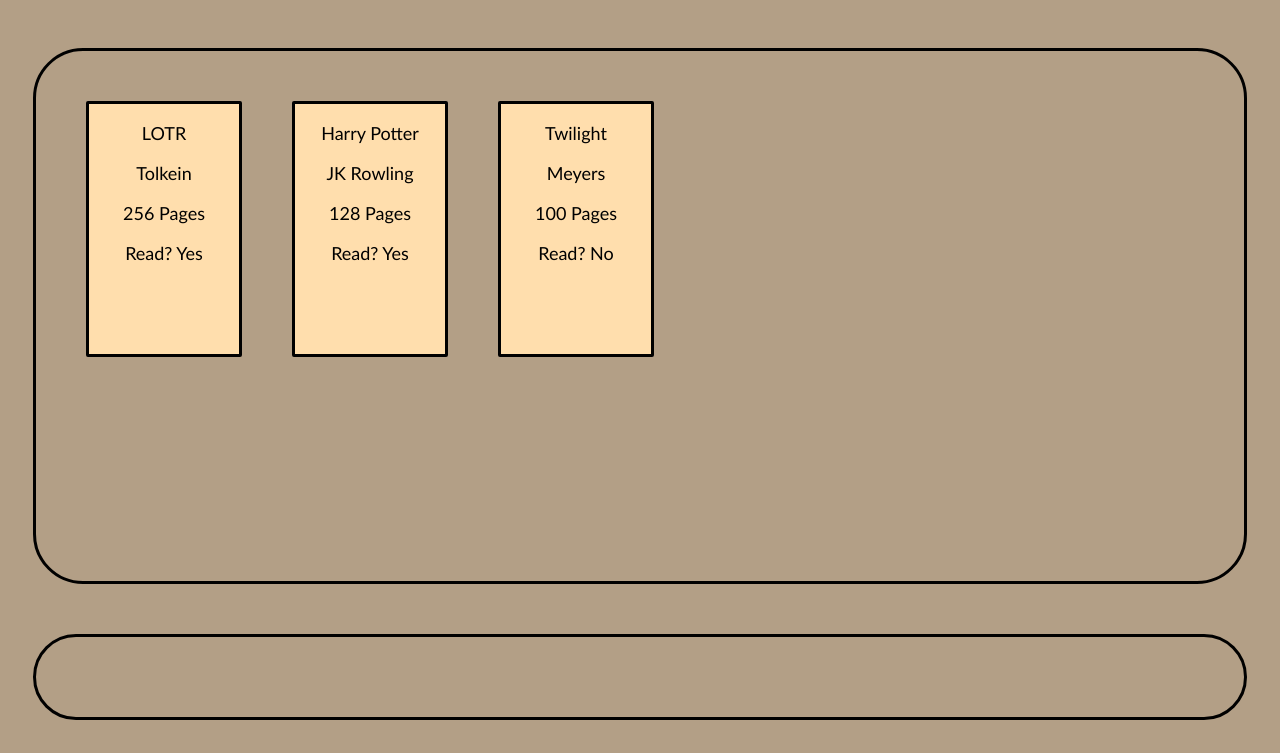
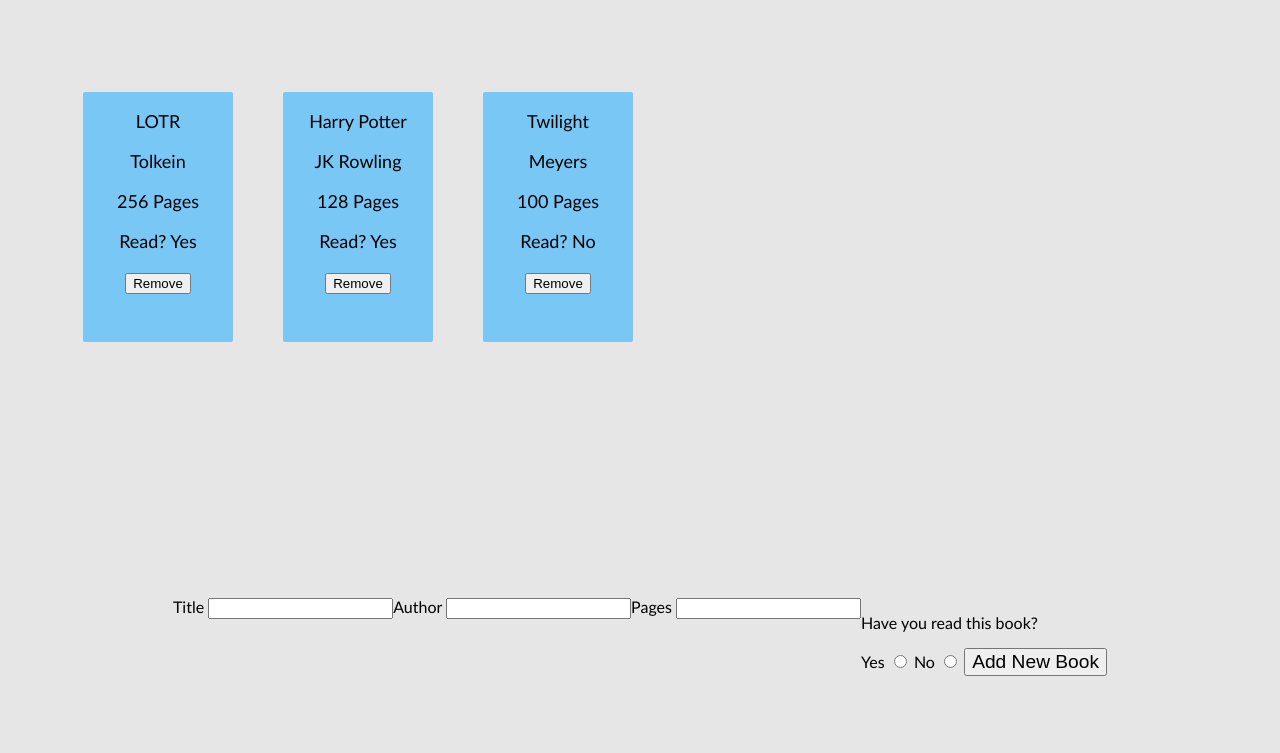
Before and after one commit to jcheso/library, a plain HTML site: page index.html in a window 1280 px wide. Shown: the part 204-957 px from the top of the page. After the commit the page ends 888 px from the top, so only its background shows below. Drawn offline with Linux system fonts and the light colour scheme.

Commit message:
Added functionality to add and delete books

```diff
--- a/index.html
+++ b/index.html
@@ -15,7 +15,40 @@
     <div class="container">
       <div class="header"><h1>My Digital Library</h1></div>
       <div id="book-shelf" class="book-shelf"></div>
-      <div class="footer"></div>
+      <div class="footer">
+        <form id="add-book-form" class="add-book-form">
+          <label for="title"
+            >Title
+            <input type="text" id="title" name="title" />
+          </label>
+          <label for="author"
+            >Author
+            <input type="text" id="author" name="author" />
+          </label>
+          <label for="pages"
+            >Pages <input type="text" id="pages" name="pages" />
+          </label>
+          <div class="radio-buttons">
+            <div><p>Have you read this book?</p></div>
+            <div>
+              <label for="haveRead"
+                >Yes
+                <input type="radio" id="haveRead" name="haveRead" value="Yes" />
+              </label>
+              <label for="haveRead"
+                >No
+                <input type="radio" id="haveNotRead" name="haveNotRead" value="No" />
+              </label>
+              <input
+                id="new-book"
+                class="button"
+                type="submit"
+                value="Add New Book"
+              />
+            </div>
+          </div>
+        </form>
+      </div>
     </div>
     <script src="scripts.js"></script>
   </body>
--- a/scripts.js
+++ b/scripts.js
@@ -16,9 +16,11 @@ addBookToLibrary("Twilight", "Meyers", "100", "No");
 
 console.table(myLibrary);
 
-function displayBooks(bookObj, index) {
+// Need to fix indexing
+function displayBook(bookObj, index) {
   console.log(bookObj);
   console.log(index);
+
 
   const bookShelf = document.querySelector("#book-shelf");
   const book = document.createElement("div");
@@ -28,23 +30,53 @@ function displayBooks(bookObj, index) {
 
   const bookTitle = document.createElement("p");
   bookTitle.setAttribute("class", "book-data");
-  bookTitle.textContent = bookObj.title
+  bookTitle.textContent = bookObj.title;
   book.appendChild(bookTitle);
 
   const bookAuthor = document.createElement("p");
   bookAuthor.setAttribute("class", "book-data");
-  bookAuthor.textContent = bookObj.author
+  bookAuthor.textContent = bookObj.author;
   book.appendChild(bookAuthor);
 
   const bookPages = document.createElement("p");
   bookPages.setAttribute("class", "book-data");
-  bookPages.textContent = bookObj.pages + ' Pages'
+  bookPages.textContent = bookObj.pages + " Pages";
   book.appendChild(bookPages);
 
   const bookRead = document.createElement("p");
   bookRead.setAttribute("class", "book-data");
-  bookRead.textContent = "Read? " + bookObj.haveRead
+  bookRead.textContent = "Read? " + bookObj.haveRead;
   book.appendChild(bookRead);
+
+  const bookRemove = document.createElement("button");
+  bookRemove.setAttribute("value", index);
+
+  bookRemove.addEventListener("click", deleteBook)
+  bookRemove.textContent = "Remove"
+  book.appendChild(bookRemove);
 }
 
-myLibrary.forEach(displayBooks);
+myLibrary.forEach(displayBook);
+
+// Submit function that saves form data, creates a new book object and displays it
+document.getElementById("add-book-form").addEventListener("submit", (event) => {
+  title = document.getElementById("title").value
+  author = document.getElementById("author").value;
+  pages = document.getElementById("pages").value;
+  haveRead = document.getElementById("haveRead").value;
+  if (haveRead !== "Yes") {
+    haveRead = "No";
+  }
+  addBookToLibrary(title, author, pages, haveRead);
+  displayBook(myLibrary[myLibrary.length - 1], myLibrary.length-1)
+  console.table(myLibrary)
+  event.preventDefault();
+});
+
+function deleteBook(){
+  let book = document.getElementById(this.value)
+  book.remove()
+  myLibrary.splice(this.value, 1, '');
+  console.table(myLibrary)
+
+}
--- a/styles.css
+++ b/styles.css
@@ -1,5 +1,5 @@
 body {
-  background-color: rgb(179, 159, 134);
+  background-color: rgb(230, 230, 230);
   font-family: "Trebuchet MS", "Lucida Sans Unicode", "Lucida Grande",
     "Lucida Sans", Arial, sans-serif;
 }
@@ -8,29 +8,24 @@ body {
   font-size: xx-large;
   font-weight: 900;
   text-align: center;
-  border-style: solid;
   border-radius: 50px;
-  border-color: rgb(0, 0, 0);
-  background-color: rgb(165, 141, 111);
   margin: 25px;
+  text-transform: uppercase;
 }
 
 .book-shelf {
   display: flex;
   flex-direction: row;
   flex-wrap: wrap;
-  border-style: solid;
-  border-radius: 50px;
   height: 60vh;
   margin: 25px;
   padding: 25px;
 }
 
 .footer {
-  border-style: solid;
-  border-radius: 50px;
-  height: 10vh;
-  margin: 25px;
+  display: flex;
+  justify-content: center;
+  align-items: center;
 }
 
 .container {
@@ -39,12 +34,25 @@ body {
 }
 
 .book {
-  border-style: solid;
   border-radius: 2px;
   width: 150px;
   height: 250px;
   margin: 25px;
   text-align: center;
   font-size: large;
-  background-color:navajowhite;
+  background-color: rgb(120, 199, 245);
 }
+
+.button {
+  font-size: larger;
+}
+
+.add-book-form {
+  display: flex;
+  flex-direction: row;
+}
+
+.radio-buttons{
+  display: flex;
+  flex-direction: column;
+}
```
